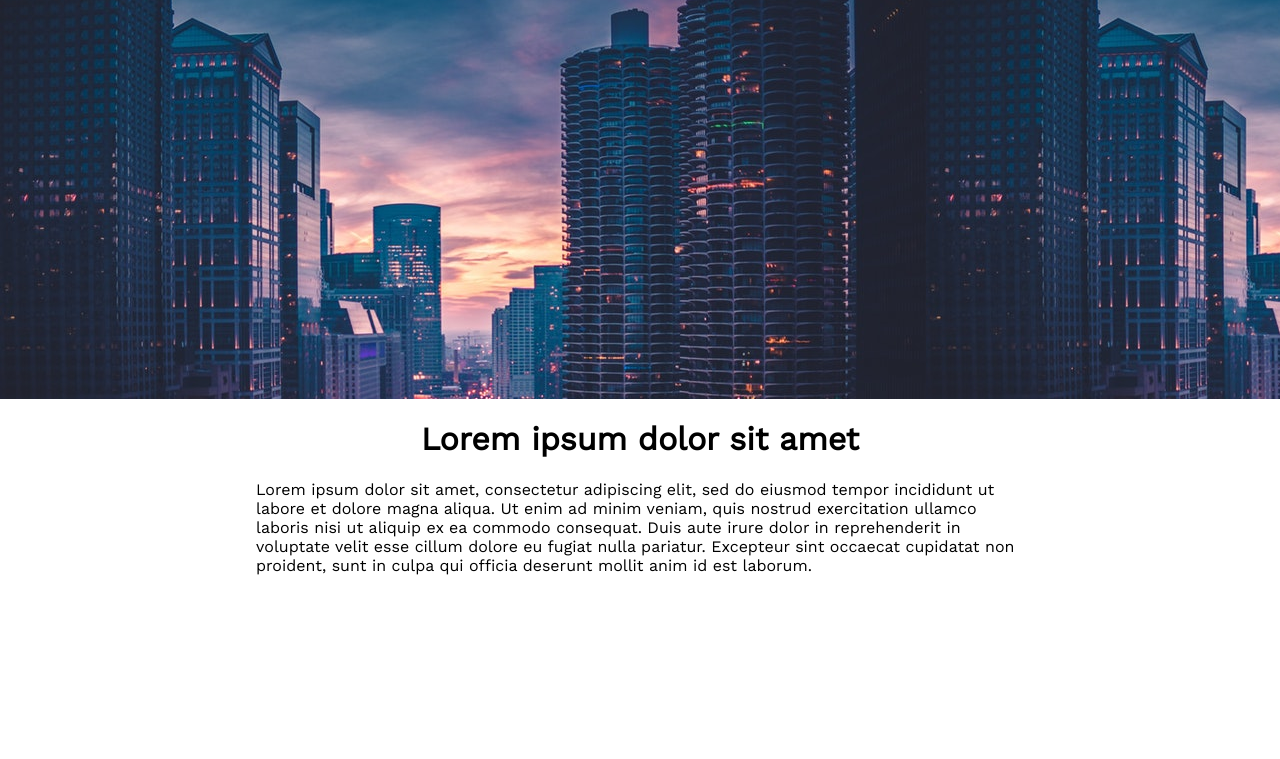
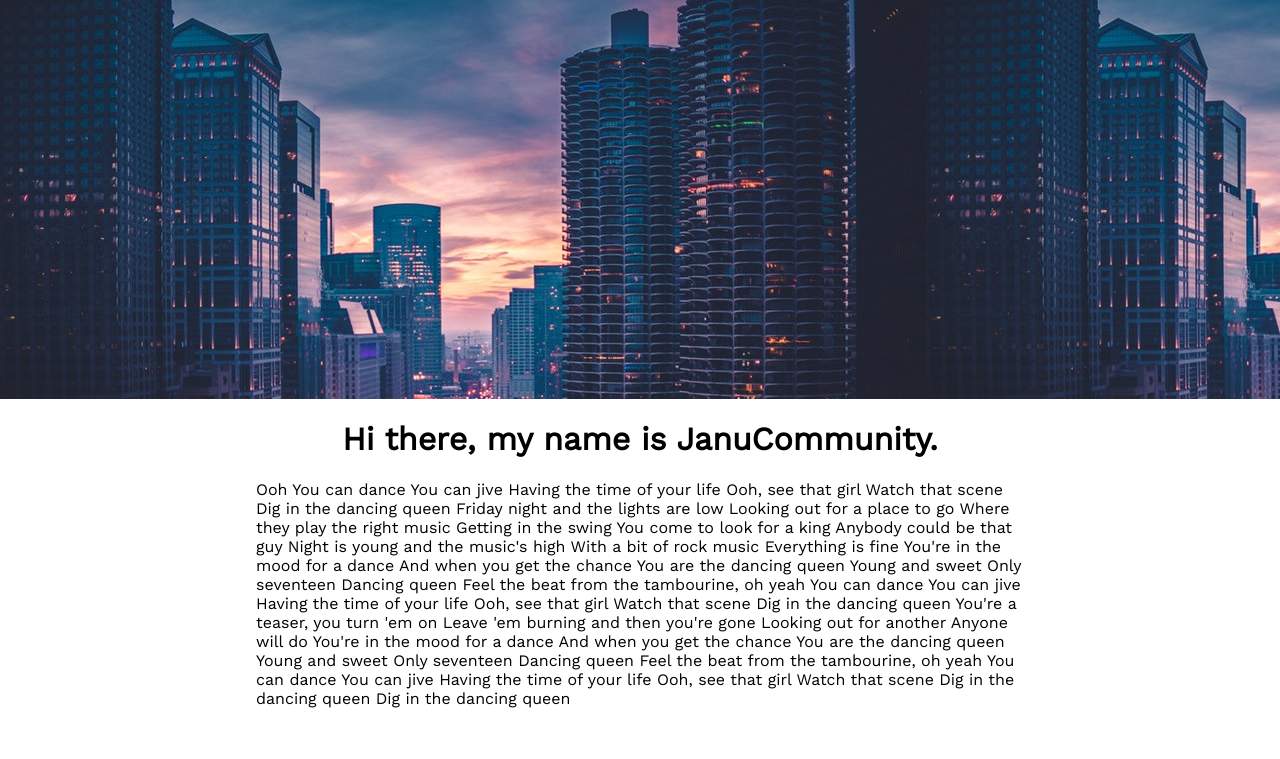
Before and after one commit to atemmel/good-tech-hack-2019, a PHP site: page / in a window 1280 px wide. Shown: the part 41-800 px from the top of the page. Run offline with PHP 8.4, Linux system fonts and the light colour scheme.

Commit message:
Meddelande

```diff
--- a/index.html
+++ b/index.html
@@ -16,8 +16,54 @@
 	<div id="banner">
 	</div>
 	<div id="content">
-		<h1>Lorem ipsum dolor sit amet</h1>
-Lorem ipsum dolor sit amet, consectetur adipiscing elit, sed do eiusmod tempor incididunt ut labore et dolore magna aliqua. Ut enim ad minim veniam, quis nostrud exercitation ullamco laboris nisi ut aliquip ex ea commodo consequat. Duis aute irure dolor in reprehenderit in voluptate velit esse cillum dolore eu fugiat nulla pariatur. Excepteur sint occaecat cupidatat non proident, sunt in culpa qui officia deserunt mollit anim id est laborum.
+		<h1>Hi there, my name is JanuCommunity.</h1>
+		Ooh
+		You can dance
+		You can jive
+		Having the time of your life
+		Ooh, see that girl
+		Watch that scene
+		Dig in the dancing queen
+		Friday night and the lights are low
+		Looking out for a place to go
+		Where they play the right music
+		Getting in the swing
+		You come to look for a king
+		Anybody could be that guy
+		Night is young and the music's high
+		With a bit of rock music
+		Everything is fine
+		You're in the mood for a dance
+		And when you get the chance
+		You are the dancing queen
+		Young and sweet
+		Only seventeen
+		Dancing queen
+		Feel the beat from the tambourine, oh yeah
+		You can dance
+		You can jive
+		Having the time of your life
+		Ooh, see that girl
+		Watch that scene
+		Dig in the dancing queen
+		You're a teaser, you turn 'em on
+		Leave 'em burning and then you're gone
+		Looking out for another
+		Anyone will do
+		You're in the mood for a dance
+		And when you get the chance
+		You are the dancing queen
+		Young and sweet
+		Only seventeen
+		Dancing queen
+		Feel the beat from the tambourine, oh yeah
+		You can dance
+		You can jive
+		Having the time of your life
+		Ooh, see that girl
+		Watch that scene
+		Dig in the dancing queen
+		Dig in the dancing queen
 		<div id="google_translate_element"></div>
 	</div>
 
--- a/main.css
+++ b/main.css
@@ -46,5 +46,5 @@ img#logo {
 
 select#langselect {
 	position: relative;
-	bottom: 200px;
+	bottom: 400px;
 }
```
